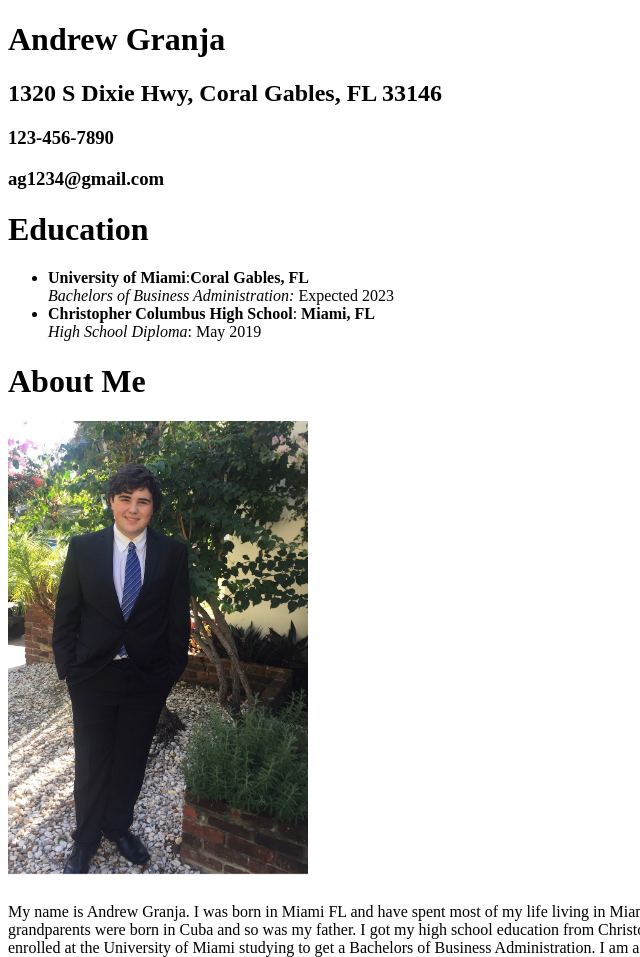
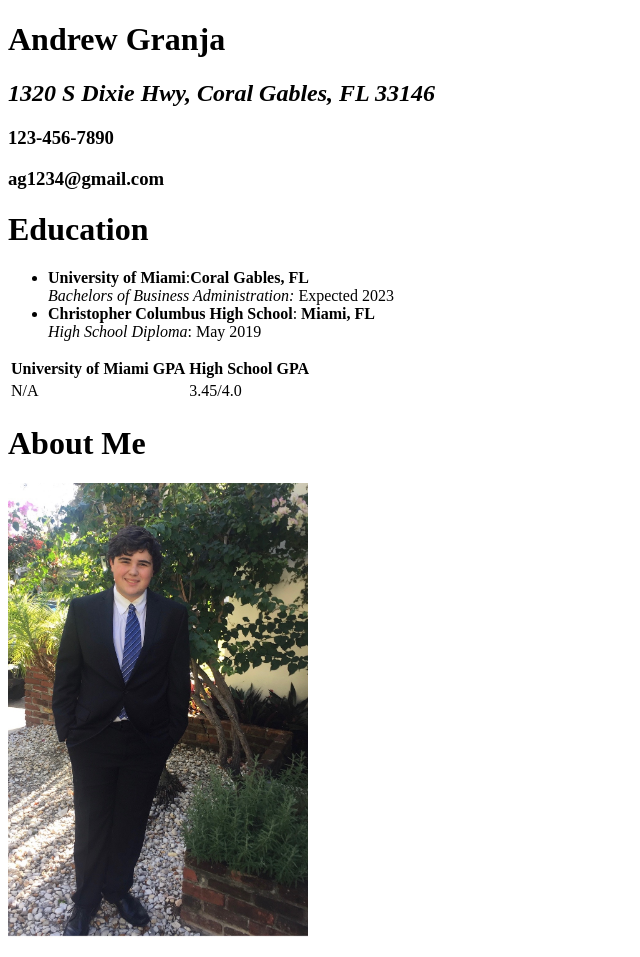
Before and after one commit to ajg327/test, a plain HTML site: page homework/Week 3/resume.html in a window 1280 px wide. Shown: the top 957 px of the page, without its empty margins (0-640 px from the left). Drawn offline with Linux system fonts and the light colour scheme.

Commit message:
Added Table and address Tag

```diff
--- a/homework/Week 3/resume.html
+++ b/homework/Week 3/resume.html
@@ -7,7 +7,9 @@
     <meta name="description" content="Andrew Granja Resume">
     <meta name="keywords" content="Resume, Granja, HTML, CSS, Homework">
     <h1>Andrew Granja</h1>
-    <h2>1320 S Dixie Hwy, Coral Gables, FL 33146</h2>
+    <address>
+      <h2>1320 S Dixie Hwy, Coral Gables, FL 33146</h2>
+    </address>
     <h3>123-456-7890</h3>
     <h3>ag1234@gmail.com</h3>
 <body>
@@ -18,6 +20,17 @@
 <li><strong>Christopher Columbus High School</strong>: <strong> Miami, FL </strong></li>
 <em>High School Diploma</em>: May 2019
 </ul>
+<table>
+  <tr>
+    <th>University of Miami GPA</th>
+    <th>High School GPA</th>
+  </tr>
+  <tr>
+    <td>N/A</td>
+    <td>3.45/4.0</td>
+  </tr>
+</table>
+
 <h1>About Me</h1>
 <img src="img/ResumeImage.jpeg" alt="Andrew Granja" width="300px">
 <h1></h1>
```
Also changed, not shown: 2 other files.
